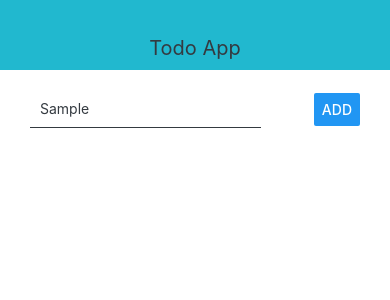
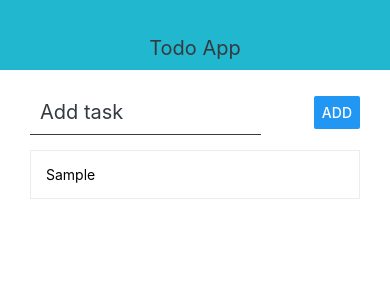
Before and after one commit to dariavv/todo-app-rn, a React Native app: screen / in a window 390 px wide. Both pictures are taken after typing "Sample" into the empty fields and a click on the button "ADD". Shown: the top 300 px of the page. Built offline with nearby package versions, Linux system fonts and the light colour scheme.

Commit message:
feat: implement logic of adding task

```diff
--- a/src/AddTodo.tsx
+++ b/src/AddTodo.tsx
@@ -1,11 +1,27 @@
-import React from 'react';
-import {View, StyleSheet, TextInput, Button} from 'react-native';
+import React, {useState} from 'react';
+import {View, StyleSheet, TextInput, Button, Alert} from 'react-native';
 
-const AppTodo = () => {
+const AppTodo: React.FC<any> = ({onSubmit}) => {
+  const [value, setValue] = useState<string>('');
+
+  const pressHandler = () => {
+    if (value.trim()) {
+      onSubmit(value);
+      setValue('');
+    } else {
+      Alert.alert('Error: write the name of task, please!');
+    }
+  };
+
   return (
     <View style={styles.block}>
-      <TextInput style={styles.input} />
-      <Button title="Add" onPress={() => {}} />
+      <TextInput
+        style={styles.input}
+        onChangeText={(text) => setValue(text)}
+        value={value}
+        placeholder="Add task"
+      />
+      <Button title="Add" onPress={pressHandler} />
     </View>
   );
 };
@@ -15,10 +31,12 @@ const styles = StyleSheet.create({
     flexDirection: 'row',
     justifyContent: 'space-between',
     alignItems: 'center',
+    marginBottom: 15,
   },
   input: {
     width: '70%',
     padding: 10,
+    fontSize: 20,
     borderBottomWidth: 1,
     borderColor: '#343A40',
     color: '#343A40',
--- a/src/App.tsx
+++ b/src/App.tsx
@@ -1,21 +1,45 @@
-import React from 'react';
+import React, {useState} from 'react';
 import {StyleSheet, View} from 'react-native';
 import Navbar from './Navbar';
 import AddTodo from './AddTodo';
+import Todo from './Todo';
 
-const App = () => {
+type Todos = {
+  id: string;
+  title: string;
+};
+
+const App: React.FC<any> = () => {
+  const [todos, setTodos] = useState<Todos[]>([]);
+
+  const addTodo = (title: any) => {
+    const newTodo: any = {
+      id: Date.now().toString(),
+      title,
+    };
+
+    setTodos((prevTodos) => [...prevTodos, newTodo]);
+  };
+
   return (
     <View>
       <Navbar />
-      <View style={styles.innerContainer}>
-        <AddTodo />
+      <View style={styles.container}>
+        <AddTodo onSubmit={addTodo} />
+        <View>
+          {todos.map((todo) => (
+            <Todo todo={todo} key={todo.id}>
+              {todo.title}
+            </Todo>
+          ))}
+        </View>
       </View>
     </View>
   );
 };
 
 const styles = StyleSheet.create({
-  innerContainer: {
+  container: {
     paddingHorizontal: 30,
     paddingVertical: 20,
   },
--- /dev/null
+++ b/src/Todo.tsx
@@ -0,0 +1,23 @@
+import React from 'react';
+import {StyleSheet, View, Text} from 'react-native';
+
+const Todo: React.FC<any> = ({todo}) => {
+  return (
+    <View style={styles.todo}>
+      <Text>{todo.title}</Text>
+    </View>
+  );
+};
+
+const styles = StyleSheet.create({
+  todo: {
+    flexDirection: 'row',
+    alignItems: 'center',
+    padding: 15,
+    borderWidth: 1,
+    borderColor: '#ececec',
+    marginBottom: 10,
+  },
+});
+
+export default Todo;
```
